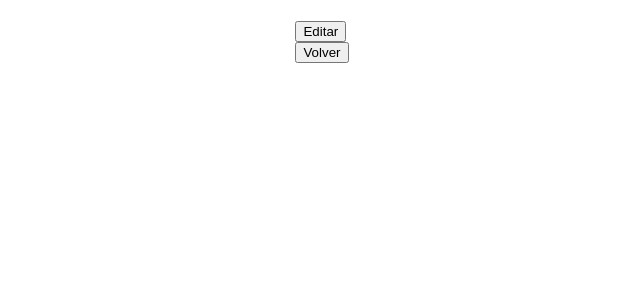
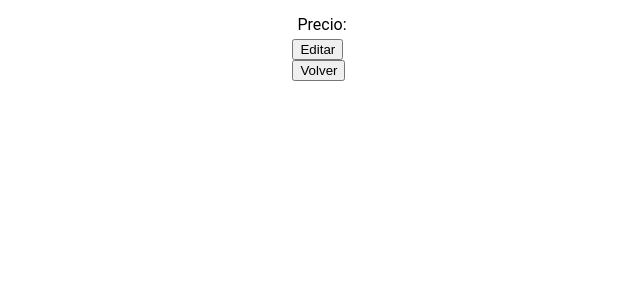
Before and after one commit to Albertosnp/HarBest, a React (Create React App) app: page /1 in a window 1280 px wide. Shown: the top 300 px of the page, without its empty margins (318-958 px from the left). Built offline with nearby package versions, Linux system fonts and the light colour scheme.

Commit message:
feat: Add article and styles of product

```diff
--- /dev/null
+++ b/src/components/ArticleItem/ArticleItem.js
@@ -0,0 +1,3 @@
+export const ArticleItem = ({ children, className }) => {
+  return <article className={className}>{children}</article>;
+};
--- a/src/components/ListItem/ListItem.js
+++ /dev/null
@@ -1,3 +0,0 @@
-export const ListItem = ({ children }) => {
-  return <li>{children}</li>;
-};
--- a/src/components/Product/Product.js
+++ b/src/components/Product/Product.js
@@ -1,10 +1,12 @@
+import ProductStyled from "./Product.styled";
+
 export const Product = ({ name, description, price }) => {
 
   return (
-    <div>
-      <h1>{name}</h1>
-      <p>{description}</p>
-      <p>{price}</p>
-    </div>
+    <ProductStyled className="product">
+      <h2 className="product__title">{name}</h2>
+      <p className="product__description">{description}</p>
+      <p className="product__precio">Precio: {price}</p>
+    </ProductStyled>
   );
 };
--- /dev/null
+++ b/src/components/Product/Product.styled.js
@@ -0,0 +1,25 @@
+import styled from "styled-components";
+
+const ProductStyled = styled.div`
+  display: grid;
+  padding: 5px;
+  .product {
+    &__title {
+      margin: 0;
+      padding: 5px 0 5px 0;
+      font-size: 1.1rem;
+      font-weight: bold;
+    }
+    &__description {
+      margin: 0;
+
+      font-size: 1rem;
+    }
+    &__precio {
+      margin: 0;
+      font-size: 1rem;
+    }
+  }
+`;
+
+export default ProductStyled;
```
